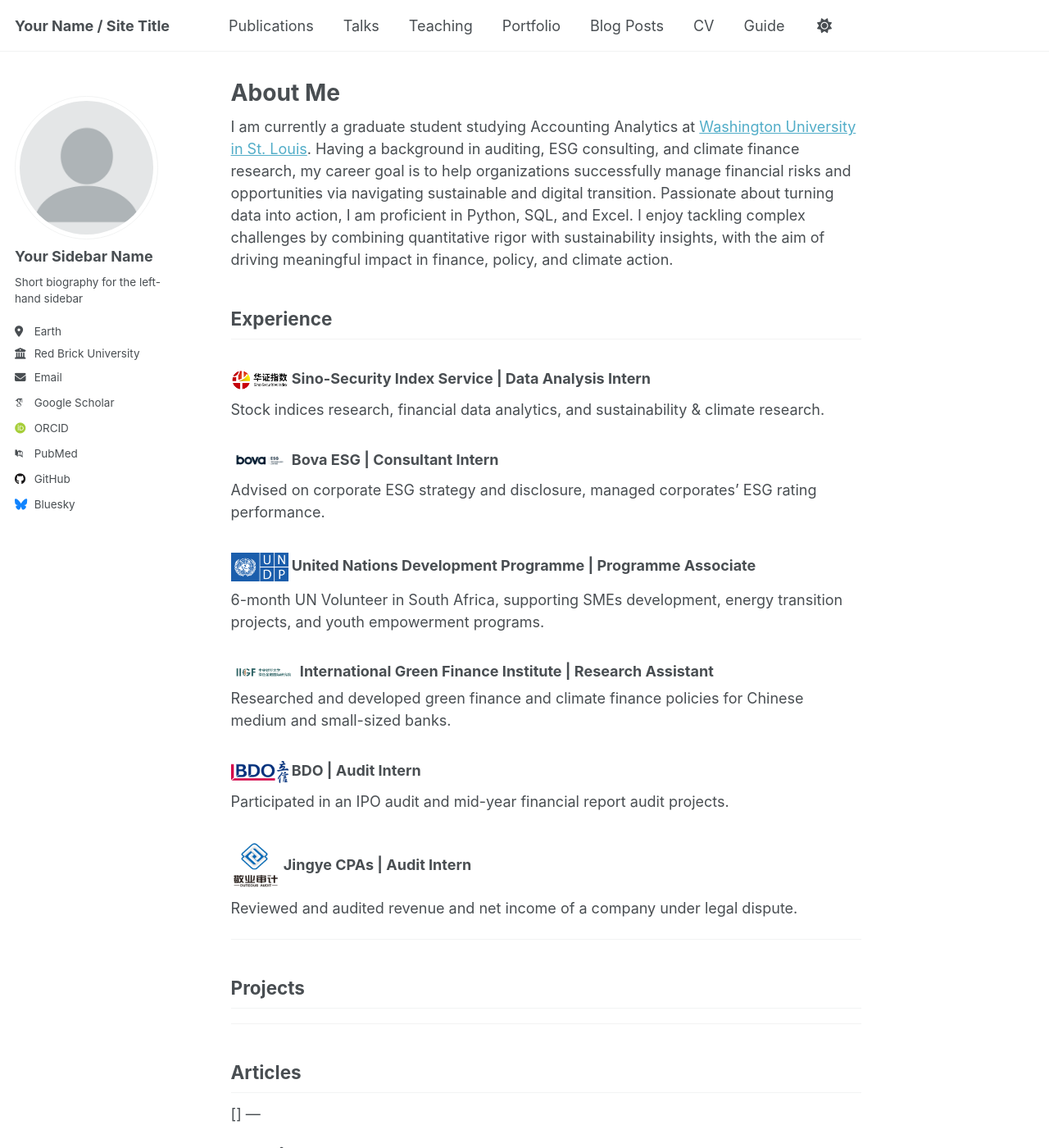
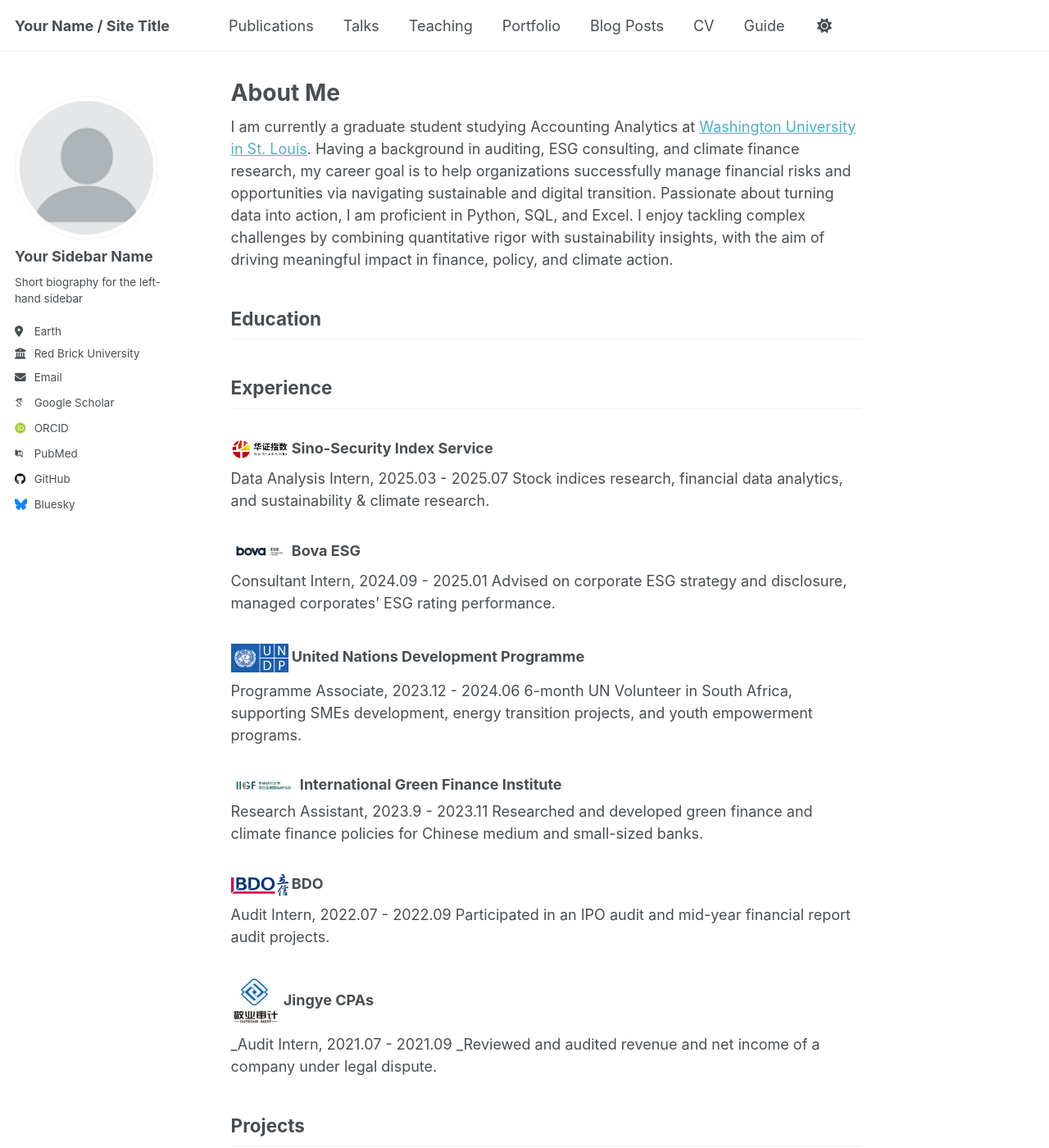
Before and after one commit to yuchen0709/yuchen0709.github.io, a Jekyll site: the page built from _pages/about.md, in a window 1280 px wide and 1400 px high. Shown: the whole window at 82% size. Built offline with Jekyll 4.4.1, drawn with Linux system fonts in a browser that asks for light colours; some web fonts are replaced; a script that is not in the unit is left out.

Commit message:
Update about.md

```diff
--- a/_pages/about.md
+++ b/_pages/about.md
@@ -9,33 +9,40 @@ redirect_from:
 I am currently a graduate student studying Accounting Analytics at [Washington University in St. Louis](https://olin.washu.edu/). Having a background in auditing, ESG consulting, and climate finance research, my career goal is to help organizations successfully manage financial risks and opportunities via navigating sustainable and digital transition.
 Passionate about turning data into action, I am proficient in Python, SQL, and Excel. I enjoy tackling complex challenges by combining quantitative rigor with sustainability insights, with the aim of driving meaningful impact in finance, policy, and climate action.
 
+Education
+------
 
 Experience
 ------
-### <img src="/images/sino-security.png" width="70" alt="Logo">  **Sino-Security Index Service | Data Analysis Intern**
+### <img src="/images/sino-security.png" width="70" alt="Logo">  **Sino-Security Index Service**
+Data Analysis Intern, 2025.03 - 2025.07
 Stock indices research, financial data analytics, and sustainability & climate research.
 
-### <img src="/images/bova-ESG白.jpg" width="70" alt="Logo">  **Bova ESG | Consultant Intern**
+### <img src="/images/bova-ESG白.jpg" width="70" alt="Logo">  **Bova ESG**
+Consultant Intern, 2024.09 - 2025.01
 Advised on corporate ESG strategy and disclosure, managed corporates' ESG rating performance.
 
-### <img src="/images/undp-logo.png" width="70" alt="Logo">  **United Nations Development Programme | Programme Associate**
+### <img src="/images/undp-logo.png" width="70" alt="Logo">  **United Nations Development Programme**
+Programme Associate, 2023.12 - 2024.06
 6-month UN Volunteer in South Africa, supporting SMEs development, energy transition projects, and youth empowerment programs.
 
-### <img src="/images/zhangfangxingLOGO.png" width="80" alt="Logo">  **International Green Finance Institute | Research Assistant**
+### <img src="/images/zhangfangxingLOGO.png" width="80" alt="Logo">  **International Green Finance Institute**
+Research Assistant, 2023.9 - 2023.11
 Researched and developed green finance and climate finance policies for Chinese medium and small-sized banks.
 
-### <img src="/images/bdo.png" width="70" alt="Logo">  **BDO | Audit Intern**
+### <img src="/images/bdo.png" width="70" alt="Logo">  **BDO**
+Audit Intern, 2022.07 - 2022.09
 Participated in an IPO audit and mid-year financial report audit projects.
 
-### <img src="/images/jingye.jpg" width="60" alt="Logo">  **Jingye CPAs | Audit Intern**
-Reviewed and audited revenue and net income of a company under legal dispute.
-
----
-
-## Projects
+### <img src="/images/jingye.jpg" width="60" alt="Logo">  **Jingye CPAs**
+_Audit Intern, 2021.07 - 2021.09
+_Reviewed and audited revenue and net income of a company under legal dispute.
 
 
----
+Projects
+------
+[1]
+
 
 ## Articles
 []
```
